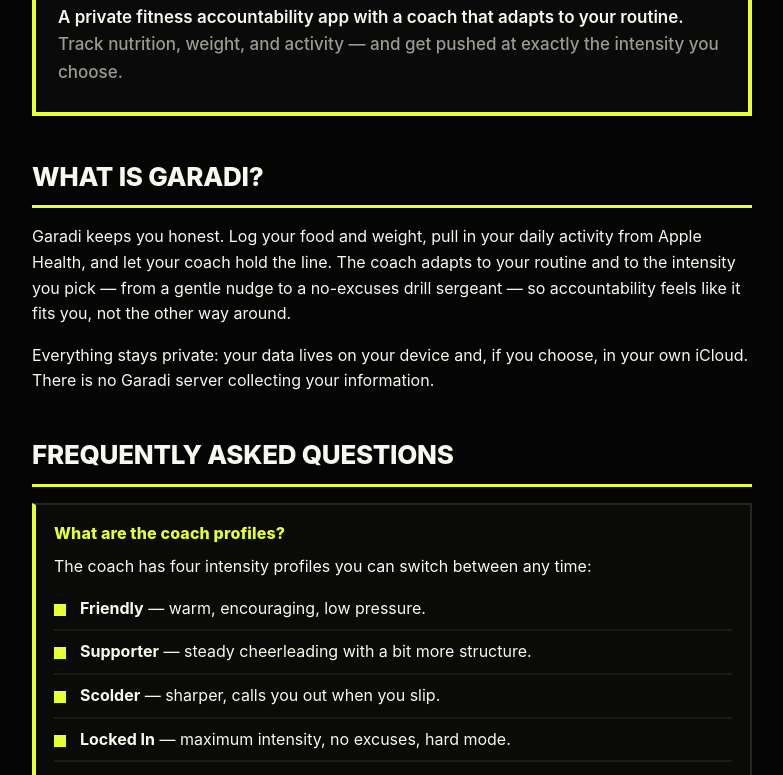
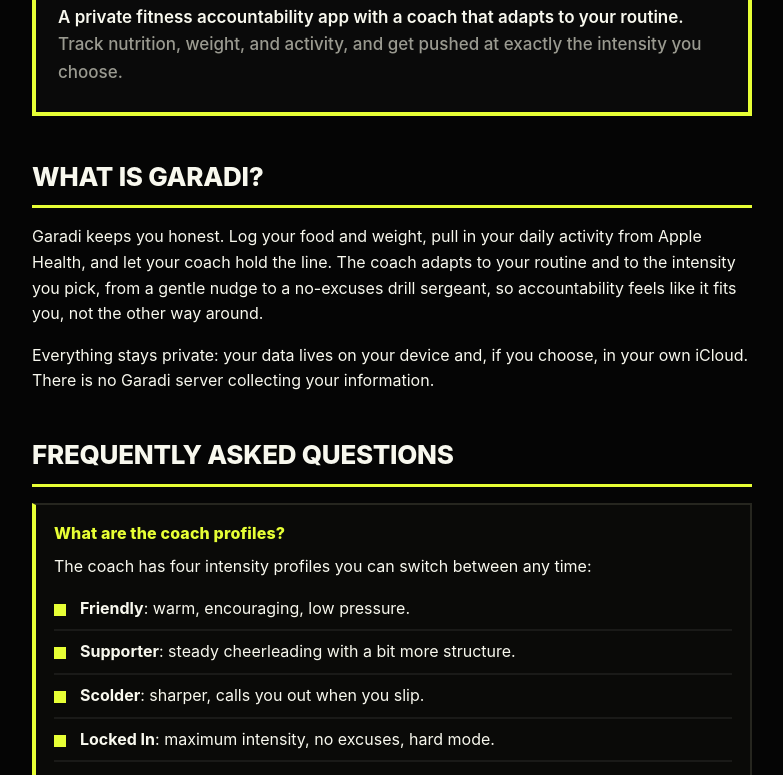
Before and after one commit to karoslab/karoslab.github.io, a plain HTML site: page garadi/support/index.html in a window 1280 px wide. Shown: the part 166-941 px from the top of the page, without its empty margins (248-1031 px from the left). Drawn offline with Linux system fonts and the light colour scheme.

Commit message:
Garadi pages: replace em dashes with plain punctuation (site style rule)
Co-Authored-By: Claude Opus 5.5 <noreply@anthropic.com>

```diff
--- a/garadi/support/index.html
+++ b/garadi/support/index.html
@@ -3,7 +3,7 @@
 <head>
 <meta charset="UTF-8">
 <meta name="viewport" content="width=device-width, initial-scale=1.0">
-<title>Garadi — Support</title>
+<title>Support · Garadi</title>
 <style>
   :root {
     --bg: #050505;
@@ -144,11 +144,11 @@
   <header class="masthead">
     <span class="eyebrow">Support</span>
     <h1>GARADI<span class="vol">.</span></h1>
-    <p class="lede">A private fitness accountability app with a coach that adapts to your routine. <span class="muted">Track nutrition, weight, and activity — and get pushed at exactly the intensity you choose.</span></p>
+    <p class="lede">A private fitness accountability app with a coach that adapts to your routine. <span class="muted">Track nutrition, weight, and activity, and get pushed at exactly the intensity you choose.</span></p>
   </header>
 
   <h2>What is Garadi?</h2>
-  <p>Garadi keeps you honest. Log your food and weight, pull in your daily activity from Apple Health, and let your coach hold the line. The coach adapts to your routine and to the intensity you pick — from a gentle nudge to a no-excuses drill sergeant — so accountability feels like it fits you, not the other way around.</p>
+  <p>Garadi keeps you honest. Log your food and weight, pull in your daily activity from Apple Health, and let your coach hold the line. The coach adapts to your routine and to the intensity you pick, from a gentle nudge to a no-excuses drill sergeant, so accountability feels like it fits you, not the other way around.</p>
   <p>Everything stays private: your data lives on your device and, if you choose, in your own iCloud. There is no Garadi server collecting your information.</p>
 
   <h2>Frequently Asked Questions</h2>
@@ -157,10 +157,10 @@
     <h3>What are the coach profiles?</h3>
     <p>The coach has four intensity profiles you can switch between any time:</p>
     <ul class="modes">
-      <li><strong>Friendly</strong> — warm, encouraging, low pressure.</li>
-      <li><strong>Supporter</strong> — steady cheerleading with a bit more structure.</li>
-      <li><strong>Scolder</strong> — sharper, calls you out when you slip.</li>
-      <li><strong>Locked In</strong> — maximum intensity, no excuses, hard mode.</li>
+      <li><strong>Friendly</strong>: warm, encouraging, low pressure.</li>
+      <li><strong>Supporter</strong>: steady cheerleading with a bit more structure.</li>
+      <li><strong>Scolder</strong>: sharper, calls you out when you slip.</li>
+      <li><strong>Locked In</strong>: maximum intensity, no excuses, hard mode.</li>
     </ul>
     <p>If a profile is too much on a given day, use <strong>Dial Down</strong> to temporarily soften the coach's tone without losing your settings.</p>
   </div>
@@ -184,12 +184,12 @@
   <div class="faq">
     <h3>How does my data and iCloud sync work?</h3>
     <p>Your nutrition, weight, and settings are stored <strong>locally on your device</strong> using Apple's SwiftData. If you enable private sync, Garadi backs up and restores that data through <strong>your own private iCloud (Apple CloudKit)</strong>, tied to your Apple ID.</p>
-    <p>Your data stays inside your own iCloud account — there is no Garadi server collecting it, and it is never used for advertising or shared with anyone.</p>
+    <p>Your data stays inside your own iCloud account. There is no Garadi server collecting it, and it is never used for advertising or shared with anyone.</p>
   </div>
 
   <div class="faq">
     <h3>What HealthKit permissions does Garadi need?</h3>
-    <p>With your permission, Garadi reads activity data from Apple Health — step count, active energy, exercise time, and workouts — to show your daily activity alongside your calories, macros, and weight. Reading is used only inside the app; it is never used for advertising, marketing, or data mining.</p>
+    <p>With your permission, Garadi reads activity data from Apple Health (step count, active energy, exercise time, and workouts) to show your daily activity alongside your calories, macros, and weight. Reading is used only inside the app; it is never used for advertising, marketing, or data mining.</p>
     <p><strong>Saving to Health is separate and off by default.</strong> If you turn on &ldquo;Save food and weight to Health&rdquo; in Settings, Garadi also asks to save your logged calories, protein, carbs and fat (with the food's name), and your weigh-ins, to Apple Health. Switching it off keeps what was already saved; &ldquo;Remove what Garadi saved to Health&rdquo; deletes only Garadi's own entries from that device. If another app also saves your meals to Health, they can be counted twice.</p>
     <p>You can review or revoke access any time under <strong>Settings → Privacy &amp; Security → Health → Garadi</strong>.</p>
   </div>
```
Also changed, not shown: garadi/privacy/index.html (+3 -3 lines).
